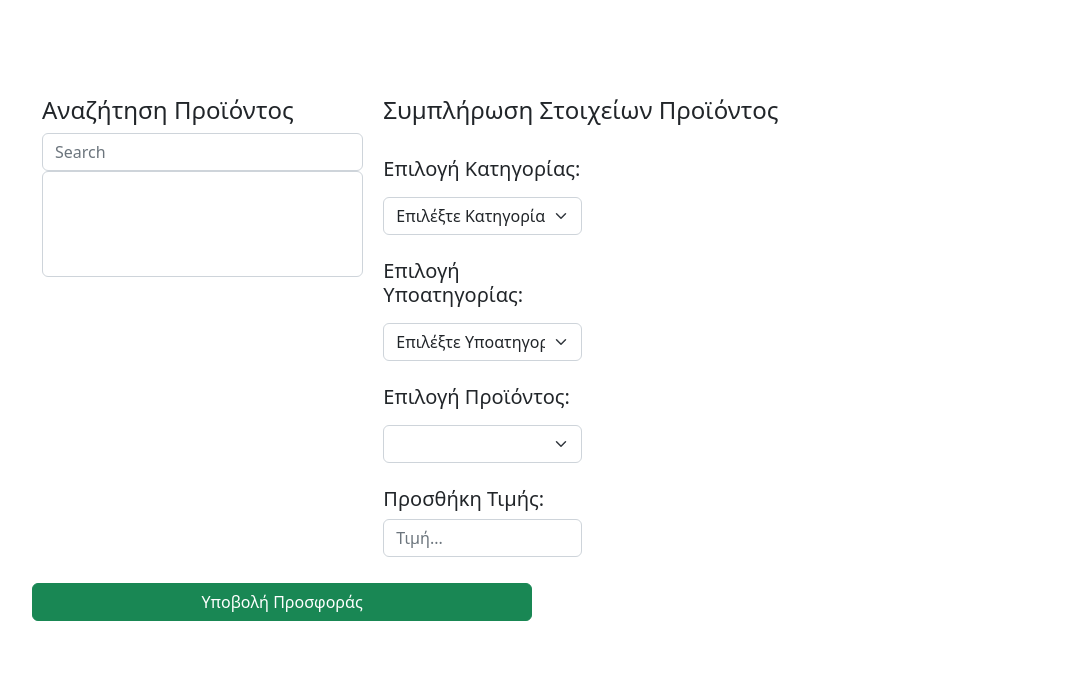
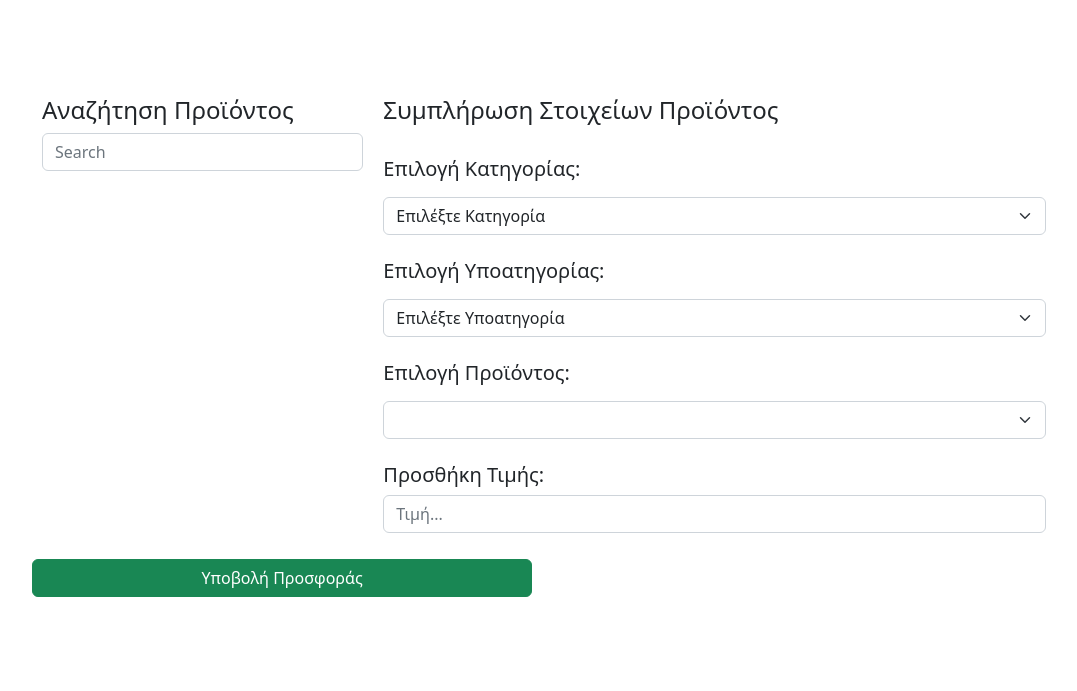
Before and after one commit to Stelios-Panselinas/insta-post, a PHP site: page /offerUpload.html in a window 1280 px wide. Shown: the part 142-833 px from the top of the page, without its empty margins (96-1173 px from the left). After the commit the page ends 739 px from the top, so only its background shows below. Run offline with PHP 8.4, Linux system fonts and the light colour scheme; lists and menus that the app fills with data are empty.

Commit message:
change submit but and result box

```diff
--- a/offerUpload.html
+++ b/offerUpload.html
@@ -4,6 +4,7 @@
         <meta charset="utf-8">
         <meta name="viewport" content="width=device-width, initial-scale=1">
         <link href="https://cdn.jsdelivr.net/npm/bootstrap@5.2.3/dist/css/bootstrap.min.css" rel="stylesheet">
+        <link rel="stylesheet" href="userCSS.css"/>
         <script src="https://cdn.jsdelivr.net/npm/bootstrap@5.2.3/dist/js/bootstrap.bundle.min.js"></script>
 
     </head>
@@ -24,14 +25,14 @@
                         <input type="text" id="searchBar" class="form-control rounded" placeholder="Search" onkeyup="showResult(this.value)" />
 
                       <script src = "offer.js"></script>
-                      <select multiple class="form-select" id="results" onclick="autoFill(this.value)">
+                      <select multiple class="form-select search-results" id="results" onclick="autoFill(this.value)">
                       </select>
                     </form>
                 </div>
                 <div class="col-md-8" style="padding: 10px;">
                     <h4>Συμπλήρωση Στοιχείων Προϊόντος</h4>
                     <br>
-                    <form style="width: 30%;">
+                    <form>
                         <h5>Επιλογή Κατηγορίας:</h5>
                         <select class="form-select mt-3" id="category" onchange="sub()">
                             <option value="0">Επιλέξτε Κατηγορία</option>
--- a/userCSS.css
+++ b/userCSS.css
@@ -1,6 +1,8 @@
-.main-site, .row {
+.main-site{
+.row {
     height: 87%;
-    margin-right: unset!important;
+    margin-right: unset !important;
+    }
 }
 
 .mapid {
@@ -10,3 +12,8 @@
         height: 100%;
     }
 }
+
+.search-results{
+    border: none;
+    clip-path: inset(0 18px 0 0);
+}
```
